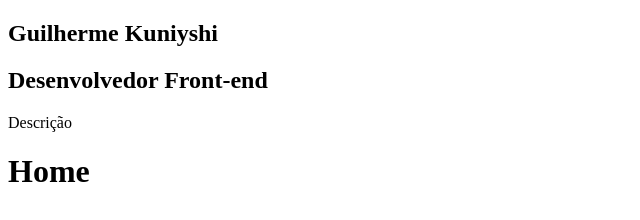
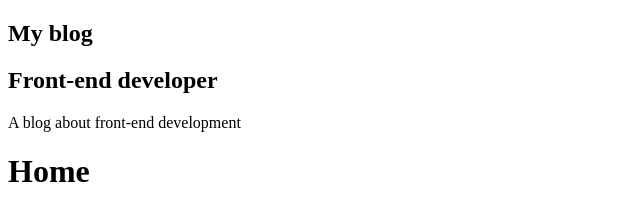
Before and after one commit to guilhermekuni/gatsby-react-blog, a Gatsby site: page / in a window 1280 px wide. Shown: the whole page, without its empty margins (0-640 px from the left). Built offline with nearby package versions, Linux system fonts and the light colour scheme; Gatsby itself is replaced by a stand-in of ours.

Commit message:
implements StaticQuery

```diff
--- a/gatsby-config.js
+++ b/gatsby-config.js
@@ -1,6 +1,7 @@
 module.exports = {
   siteMetadata: {
     title: `My blog`,
+    position: `Front-end developer`,
     description: `A blog about front-end development`,
     author: `@guilhermekuni`,
   },
--- a/src/components/Profile/index.js
+++ b/src/components/Profile/index.js
@@ -1,11 +1,28 @@
 import React from 'react';
+import { StaticQuery, graphql } from 'gatsby';
 
 const Profile = () => (
-  <div className="Profile-wrapper">
-    <h1>Guilherme Kuniyshi</h1>
-    <h2>Desenvolvedor Front-end</h2>
-    <p>Descrição</p>
-  </div>
+  <StaticQuery
+    query={graphql`
+    query MyQuery {
+      site {
+        siteMetadata {
+          title
+          position
+          description
+          author
+        }
+      }
+    }
+    `}
+    render={({ site: { siteMetadata } }) => (
+      <div className="Profile-wrapper">
+        <h1>{siteMetadata.title}</h1>
+        <h2>{siteMetadata.position}</h2>
+        <p>{siteMetadata.description}</p>
+      </div>
+    )}
+  />
 );
 
 export default Profile;
```
